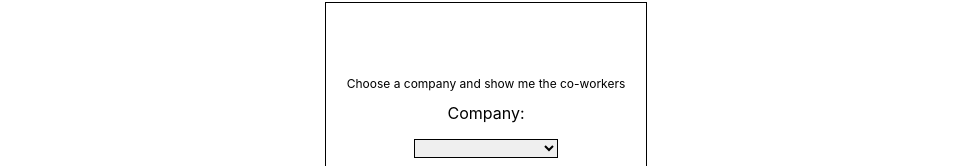
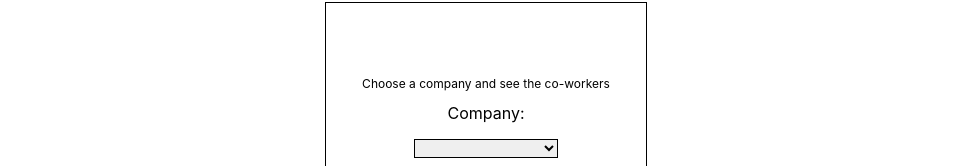
Before and after one commit to mikaelaalu/person-company, a React (Create React App) app: page /company in a window 1280 px wide. Shown: the part 405-571 px from the top of the page, without its empty margins (154-1126 px from the left). Built offline with nearby package versions, Linux system fonts and the light colour scheme.

Commit message:
update typo

```diff
--- a/src/pages/Company.js
+++ b/src/pages/Company.js
@@ -84,7 +84,7 @@ const Company = () => {
       <div style={{ marginTop: "2rem" }}>
         <Form onSubmit={showPeople}>
           <p style={{ fontSize: "12px" }}>
-            Choose a company and show me the co-workers
+            Choose a company and see the co-workers
           </p>
 
           <label>Company:</label>
```
